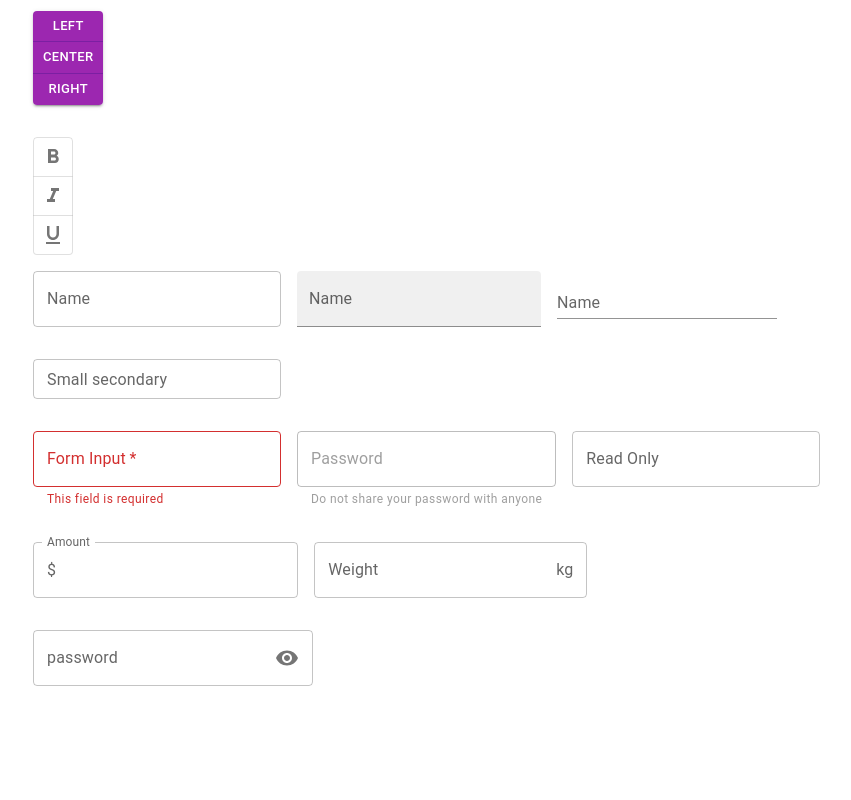
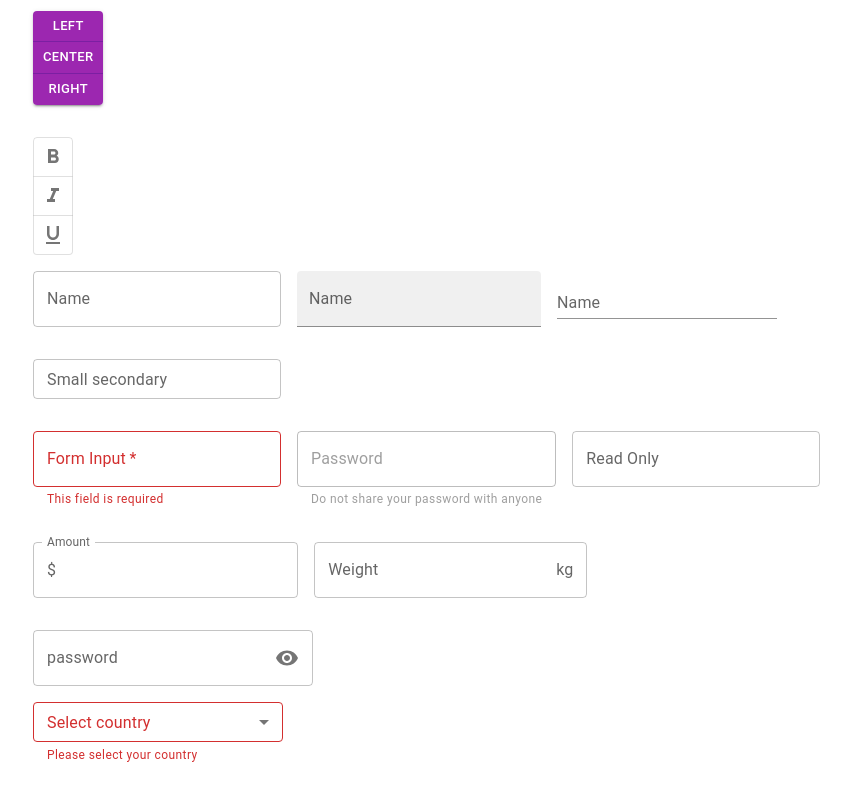
Before and after one commit to HaktanAlbayrak/react-mui-demo, a React (Create React App) app: page / in a window 1280 px wide. Shown: the part 966-1766 px from the top of the page, without its empty margins (31-882 px from the left). Before the commit the page ends 1716 px from the top, so only its background shows below. Built offline with nearby package versions, Linux system fonts and the light colour scheme.

Commit message:
Mui Select

```diff
--- a/src/App.tsx
+++ b/src/App.tsx
@@ -2,6 +2,7 @@ import './App.css';
 import { MuiButton } from './components/MuiButton';
 import { MuiTypography } from './components/MuiTypography';
 import { MuiTextField } from './components/MuiTextField';
+import { MuiSelect } from './components/MuiSelect';
 
 function App() {
   return (
@@ -9,6 +10,7 @@ function App() {
       <MuiTypography />
       <MuiButton />
       <MuiTextField />
+      <MuiSelect />
     </div>
   );
 }
--- /dev/null
+++ b/src/components/MuiSelect.tsx
@@ -0,0 +1,36 @@
+import { Box, TextField, MenuItem } from '@mui/material';
+import { useState } from 'react';
+
+export const MuiSelect = () => {
+  const [countries, setCountries] = useState<string[]>([]);
+
+  console.log({ countries });
+
+  const handleChange = (event: React.ChangeEvent<HTMLInputElement>) => {
+    const value = event.target.value;
+    setCountries(typeof value === 'string' ? value.split(',') : value);
+  };
+
+  return (
+    <Box width='250px' mt={2}>
+      <TextField
+        label='Select country'
+        select
+        value={countries}
+        onChange={handleChange}
+        fullWidth
+        SelectProps={{
+          multiple: true,
+        }}
+        size='small'
+        color='secondary'
+        helperText='Please select your country'
+        error
+      >
+        <MenuItem value='TR'>Turkey</MenuItem>
+        <MenuItem value='US'>USA</MenuItem>
+        <MenuItem value='FR'>France</MenuItem>
+      </TextField>
+    </Box>
+  );
+};
```
